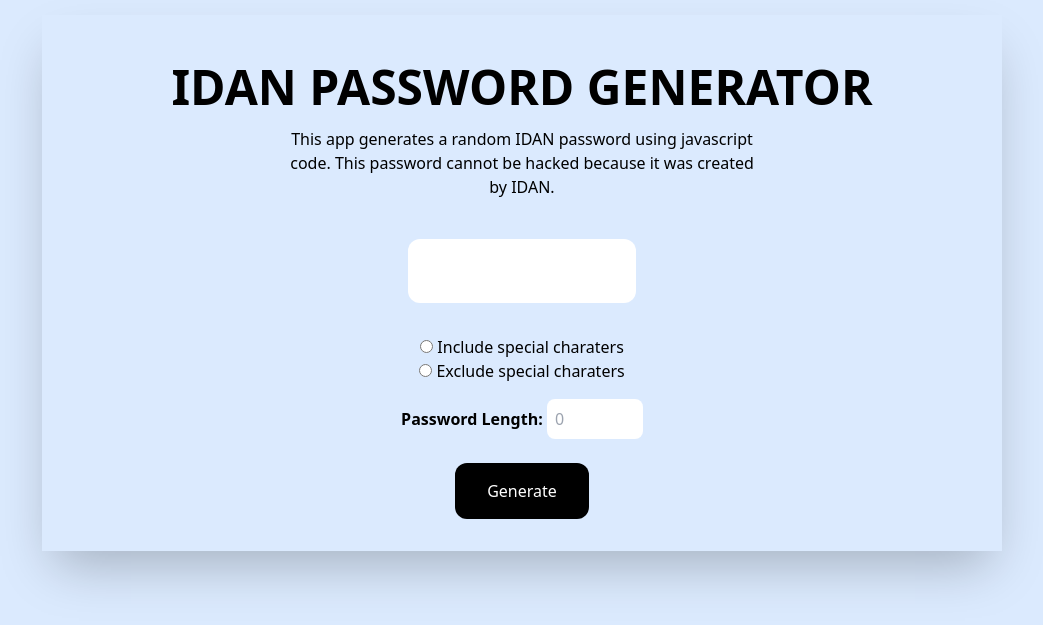
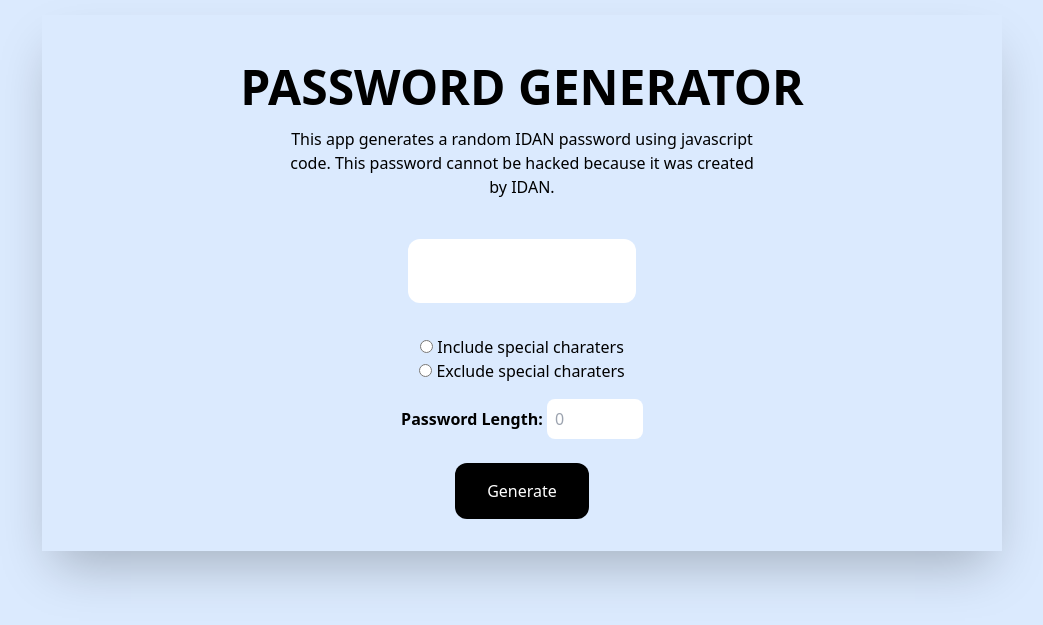
Before and after one commit to bensonibeabuchi/6B2, a website: page assignment/password.html in a window 1280 px wide. Shown: the part 117-742 px from the top of the page, without its empty margins (118-1161 px from the left). Drawn offline with Linux system fonts and the light colour scheme.

Commit message:
updated my password generator page

```diff
--- a/assignment/password.html
+++ b/assignment/password.html
@@ -11,7 +11,7 @@
 <body class="h-screen flex flex-col justify-center items-center bg-blue-100">
     <div class="w-3/4 mx-auto text-center py-8 flex flex-col items-center shadow-2xl">
         <h1 class="md:text-5xl text-4xl font-bold p-4 text-center">
-            IDAN PASSWORD GENERATOR
+            PASSWORD GENERATOR
         </h1>
         <p class="pb-4 md:w-3/6 w-5/6">
             This app generates a random IDAN password using javascript code. This password cannot be hacked because it was created by IDAN.
```
